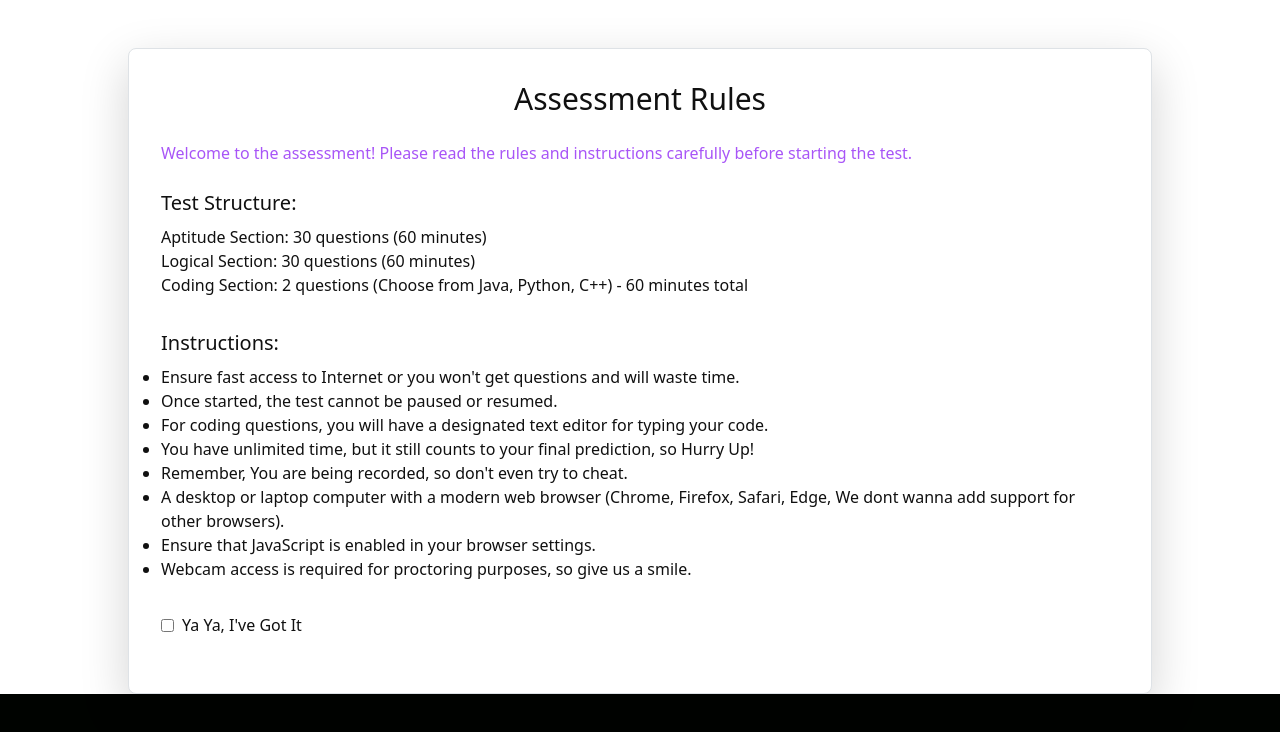
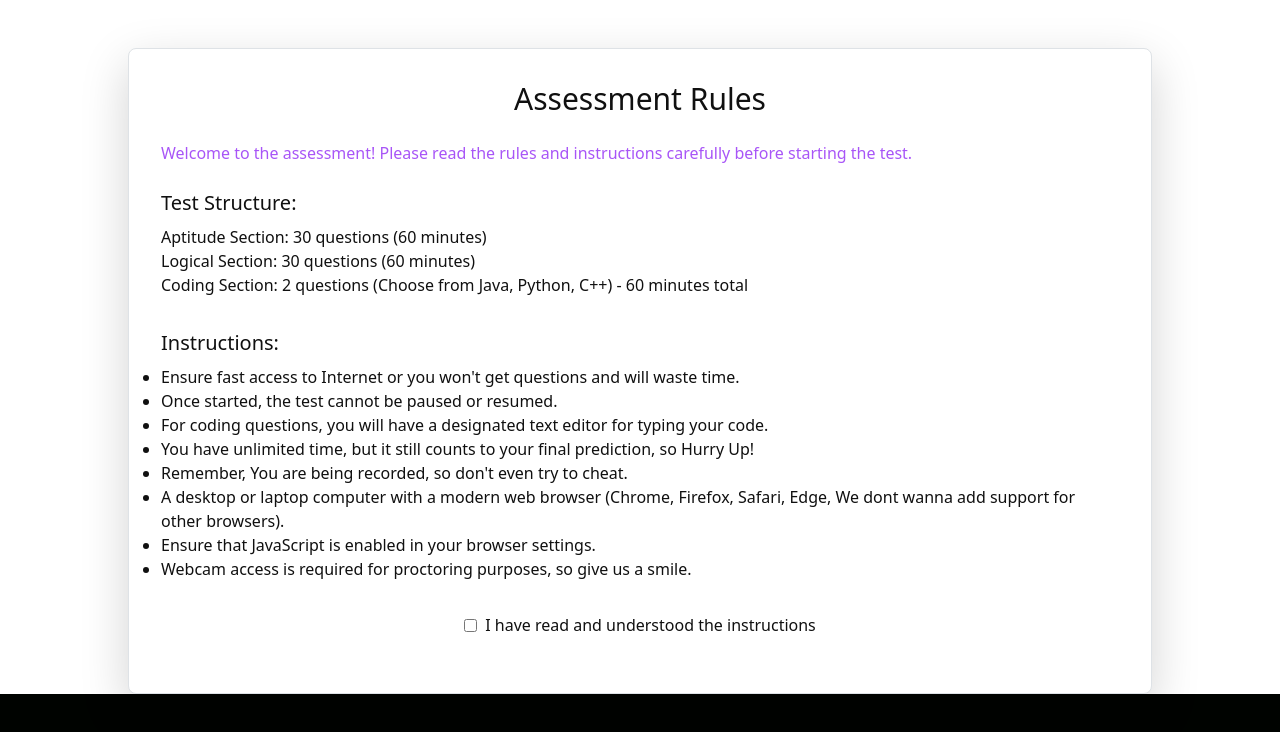
Before and after one commit to pushpak-23/Smart_prep_fi, a React (Vite) app in the folder frontend/: page /rules in a window 1280 px wide. Shown: the top 732 px of the page. Built offline with nearby package versions, Linux system fonts and the light colour scheme.

Commit message:
some alignment design related

```diff
--- a/frontend/src/Components/StudyMaterial/StudyMaterial.jsx
+++ b/frontend/src/Components/StudyMaterial/StudyMaterial.jsx
@@ -68,7 +68,7 @@ const StudyMaterial = () => {
       <div className="w-full flex flex-col scrollbar">
         <Header />
         <main className="max-w-full h-full flex relative overflow-y-auto scrollbar-none">
-          <div className="h-full w-full m-4 flex flex-wrap items-start justify-start rounded-tl grid-flow-col auto-cols-max gap-4 overflow-y-auto">
+          <div className="h-full w-full m-4 flex flex-wrap items-center justify-center rounded-tl grid-flow-col auto-cols-max gap-4 overflow-y-auto">
             <div className="w-full h-2 justify-center items-center align-middle flex-shrink-0 flex-grow">
               <p className="flex text-fuchsia-500 justify-center align-middle font-bold text-2xl">
                 STUDY MATERIAL
@@ -87,18 +87,18 @@ const StudyMaterial = () => {
                     value={newText}
                     onChange={(e) => setNewText(e.target.value)}
                     placeholder="Enter text"
-                    className="p-2 mr-2 border border-gray-300 rounded-md focus:outline-none focus:border-fuchsia-500"
+                    className="p-2 mr-2 border-2 dark:bg-darkBg2  dark:text-textW border-purple-500 rounded-md focus:outline-none focus:border-fuchsia-500"
                   />
                   <input
                     type="text"
                     value={newUrl}
                     onChange={(e) => setNewUrl(e.target.value)}
                     placeholder="Enter URL"
-                    className="p-2 mr-2 border border-gray-300 rounded-md focus:outline-none focus:border-fuchsia-500"
+                    className="p-2 mr-2 border-2 dark:bg-darkBg2  dark:text-textW border-purple-500 rounded-md focus:outline-none focus:border-fuchsia-500"
                   />
                   <button
                     type="submit"
-                    className="bg-fuchsia-500 text-white p-2 rounded-md hover:fuchsia-500 focus:outline-none focus:bg-fuchsia-300"
+                    className="bg-purple-500 border-2 border-purple-800 hover:scale-105 text-white p-2 rounded-md hover:bg-purple-700 focus:outline-none"
                   >
                     Add Study Material
                   </button>
--- a/frontend/src/Components/TestSection/RulesPage.jsx
+++ b/frontend/src/Components/TestSection/RulesPage.jsx
@@ -61,7 +61,7 @@ const RulesPage = () => {
             </li>
           </ul>
         </div>
-
+        <div className="flex flex-col items-center">
           <div className="flex items-center mb-4">
             <input
               type="checkbox"
@@ -70,19 +70,22 @@ const RulesPage = () => {
               checked={isChecked}
               onChange={handleCheckboxChange}
             />
-          <label htmlFor="readEverything">Ya Ya, I've Got It</label>
+            <label htmlFor="readEverything">
+              I have read and understood the instructions
+            </label>
           </div>
           {/* Conditionally render the link to proceed to the test */}
           {isChecked && (
             <Link
               to="/test"
-            className="bg-gradient-to-r from-purple-400 via-blue-400 to-pink-400 hover:from-purple-500 hover:via-blue-500 hover:to-pink-500 text-white px-4 py-2 rounded w-full"
+              className="bg-gradient-to-r from-purple-400 via-blue-400 to-pink-400 hover:from-purple-500 hover:via-blue-500 hover:to-pink-500 text-white px-4 py-2 rounded"
             >
               Proceed to Test
             </Link>
           )}
         </div>
       </div>
+    </div>
   );
 };
 
```
Lines whose indentation alone changed are shown as unchanged.
